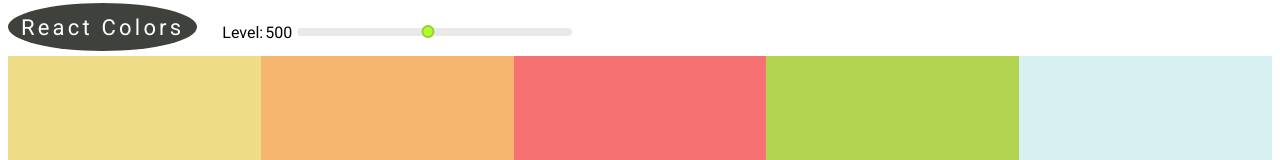
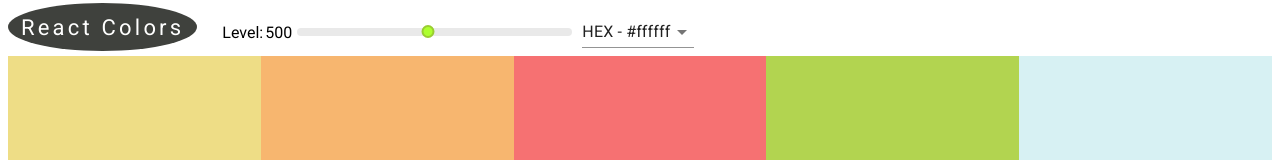
Before and after one commit to JunaidKhan-dev/ReactColors, a React (Create React App) app: page / in a window 1280 px wide. Shown: the top 160 px of the page. Built offline with nearby package versions, Linux system fonts and the light colour scheme.

Commit message:
add material ui and select

```diff
--- a/package.json
+++ b/package.json
@@ -3,6 +3,7 @@
   "version": "0.1.0",
   "private": true,
   "dependencies": {
+    "@material-ui/core": "^4.3.3",
     "chroma-js": "^2.0.4",
     "rc-slider": "^8.6.13",
     "react": "^16.9.0",
@@ -17,8 +18,8 @@
     "test": "react-scripts test",
     "eject": "react-scripts eject"
   },
-  "standard": {
-    "parser": "babel-eslint"
+  "eslintConfig": {
+    "extends": "react-app"
   },
   "browserslist": {
     "production": [
--- a/src/colorsHelpers.js
+++ b/src/colorsHelpers.js
@@ -33,7 +33,7 @@
         rgb: chroma(scale[i]).css(),
         rgba: chroma(scale[i])
           .css()
-          .replace("rgba", "rgba")
+          .replace("rgb", "rgba")
           .replace(")", ",1.0)")
       });
     }
--- a/src/components/Navbar.js
+++ b/src/components/Navbar.js
@@ -1,10 +1,13 @@
 import React, {Component} from 'react';
+import Select from '@material-ui/core/Select';
+import MenuItem from '@material-ui/core/MenuItem';
 import Slider from 'rc-slider'
 import 'rc-slider/assets/index.css'
 import './Navbar.css'
 class Navbar extends Component {
   state = {
-    localLevel : 500
+    localLevel : 500,
+    format: 'hex'
    }
   change = (nwLevel) => {
 
@@ -14,9 +17,15 @@
       this.props.changeLevel(this.state.localLevel)
     })
 
+  }
 
+  changeFormat = (e) => {
+    this.setState({
+      format: e.target.value
+    }, ()=>{this.props.handleChange(e)})
 
   }
+
   render() {
 
 
@@ -30,6 +39,13 @@
         <Slider defaultValue={this.state.localLevel} min={100} max={900}
         onAfterChange={this.change} step={100} />
         </div>
+        <div className='select-container'>
+          <Select value={this.state.format} onChange={this.changeFormat}>
+            <MenuItem value='hex'>HEX - #ffffff </MenuItem>
+            <MenuItem value='rgb'>RGB - rgb(255,255,255) </MenuItem>
+            <MenuItem value='rgba'>RGBA - rgba(255,255,255,1.0)</MenuItem>
+          </Select>
+        </div>
       </nav>
      )
   }
--- a/src/components/Palette.js
+++ b/src/components/Palette.js
@@ -4,7 +4,8 @@
 
 class Palette extends Component {
   state = {
-    level: 500
+    level: 500,
+    format: 'hex'
   }
 
   changeLevel = (newLevel)=>{
@@ -12,16 +13,21 @@
       level: newLevel
     })
   }
+  handleFormat = (e) => {
+   this.setState({
+    format: e.target.value
+   })
+  }
   render () {
-    const {level} = this.state
+    const {level, format} = this.state
     const colorsBoxes = this.props.palette.colors[level].map(box => {
       return (
-        <ColorBox key={box.name} background={box.hex} name={box.name} />
+        <ColorBox key={box.name} background={box[format]} name={box.name} />
       )
     })
     return (
       <div className='Palette'>
-        <Navbar changeLevel={this.changeLevel}/>
+        <Navbar changeLevel={this.changeLevel} handleChange={this.handleFormat}/>
         <div className='Palette-colors'>
           {colorsBoxes}
         </div>
```
Also changed, not shown: 1 other file (tests, documents, lock files or other folders).
